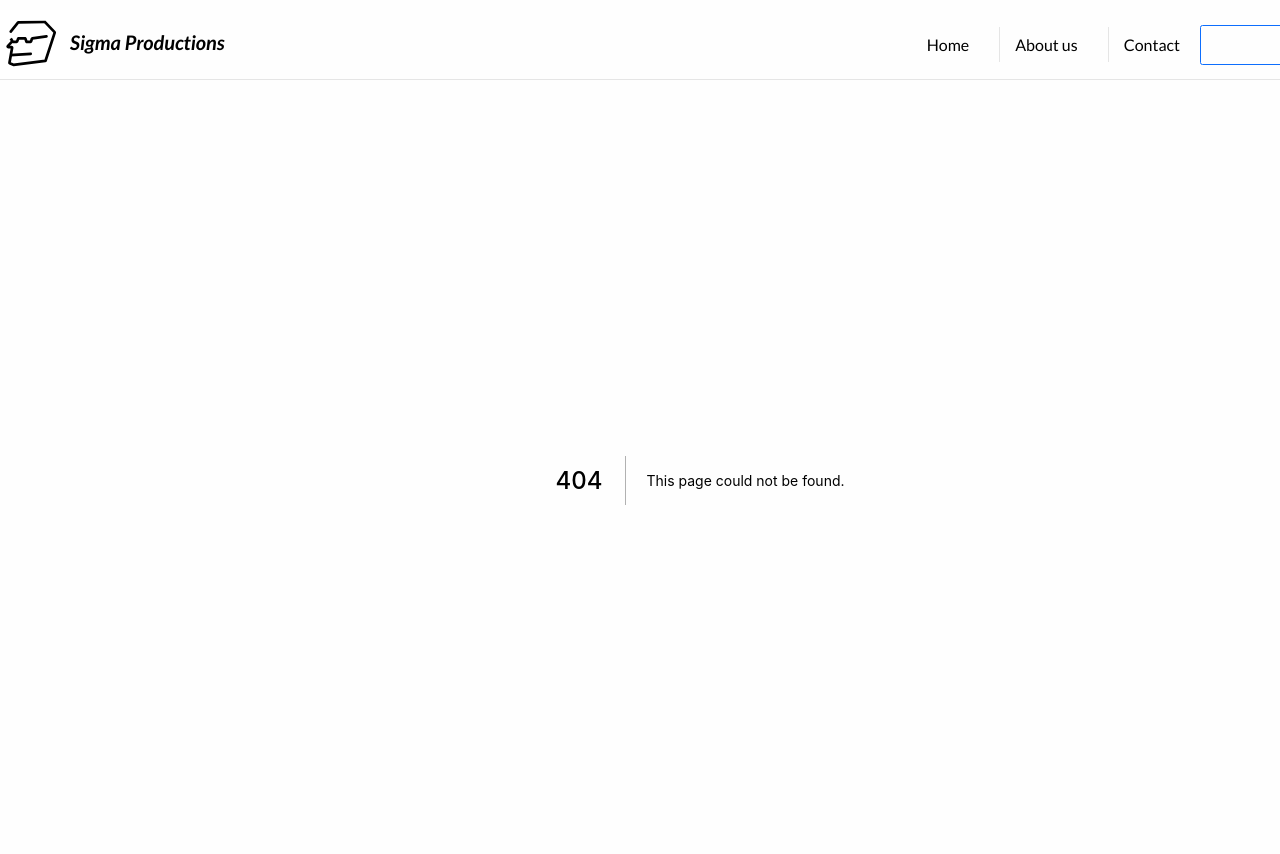
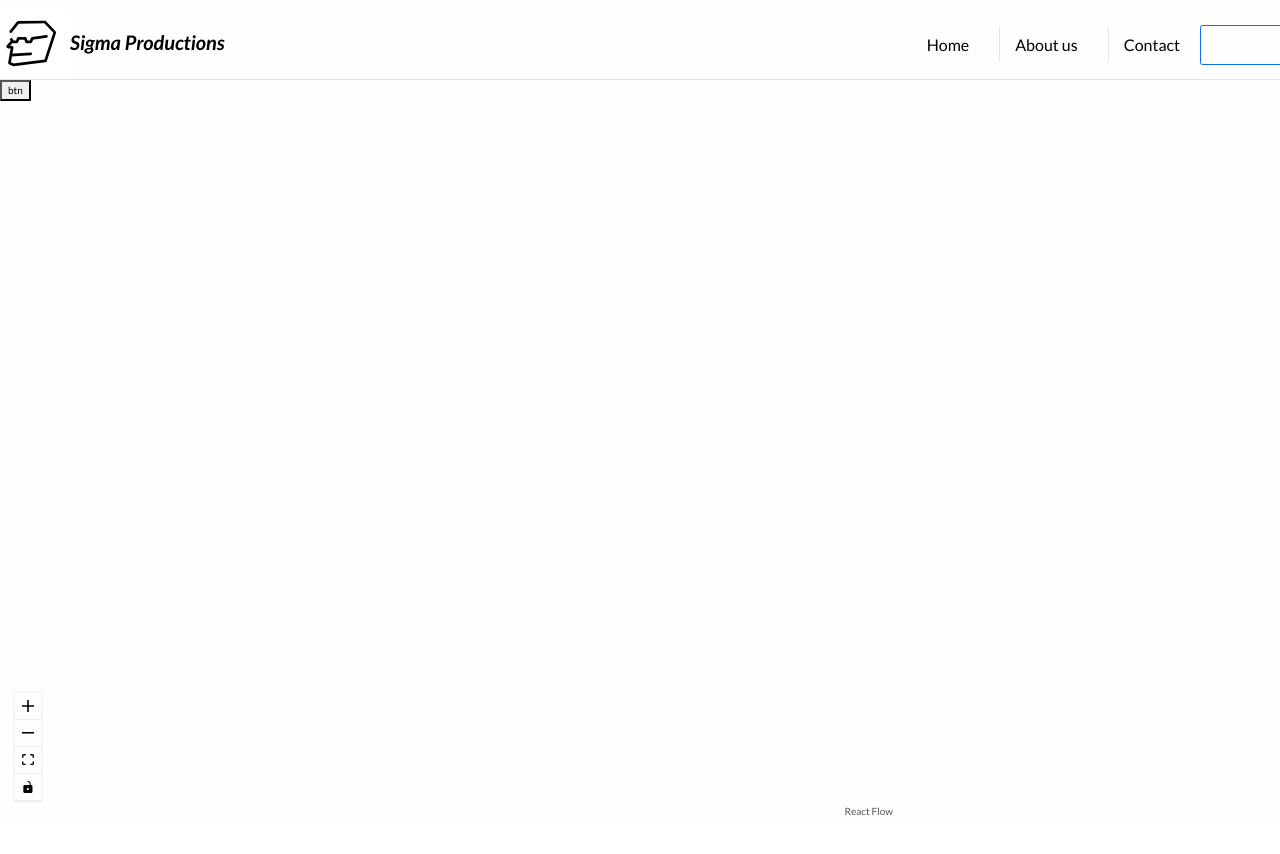
Before and after one commit to SigmaProductions/BPFE-front, a Next.js app: page /Flow in a window 1280 px wide. Before the commit this address had no page. Shown: the top 854 px of the page. After the commit the page ends 821 px from the top, so only its background shows below. Built offline with nearby package versions, Linux system fonts and the light colour scheme.

Commit message:
flowchart working with darg n drop

```diff
--- a/package.json
+++ b/package.json
@@ -19,6 +19,7 @@
     "react": "17.0.2",
     "react-bootstrap": "^2.0.3",
     "react-dom": "17.0.2",
+    "react-flow-renderer": "^9.7.0",
     "styled-components": "^5.3.1"
   },
   "devDependencies": {
--- /dev/null
+++ b/src/Consts/flowEndpoints.js
@@ -0,0 +1,2 @@
+
+export const FlowSave= 'http://localhost:8080/FlowSave'
--- /dev/null
+++ b/src/components/Flow/FlowChart.jsx
@@ -0,0 +1,100 @@
+import axios from 'axios';
+import React, { useState, useRef } from 'react';
+import ReactFlow, {
+    ReactFlowProvider,
+    addEdge,
+    removeElements,
+    Controls,
+} from 'react-flow-renderer';
+import styled from 'styled-components';
+import { FlowSave } from '../../Consts/flowEndpoints';
+
+import Nodes from './Nodes';
+
+const initialElements = [
+  {
+    id: '1',
+    type: 'input',
+    data: { label: 'input node' },
+    position: { x: 250, y: 5 },
+  },
+];
+
+let id = 0;
+const getId = () => `dndnode_${id++}`;
+
+
+export default function FlowChart() {
+    const reactFlowWrapper = useRef(null);
+    const [reactFlowInstance, setReactFlowInstance] = useState(null);
+
+    const [elements, setElements] = useState(initialElements);
+
+    const onElementsRemove = (elementsToRemove) =>
+        setElements((els) => removeElements(elementsToRemove, els));
+    const onConnect = (params) => setElements((els) => addEdge(params, els));
+
+    const onLoad = (_reactFlowInstance) => {
+        if(reactFlowInstance==null) setReactFlowInstance(_reactFlowInstance);
+    }
+    //warning this doesnt work for some reason
+
+    const onDragOver = (event) => {
+        event.preventDefault();
+        event.dataTransfer.dropEffect = 'move';
+    };
+
+    const onDrop = (event) => {
+        event.preventDefault();
+
+        const reactFlowBounds = reactFlowWrapper.current.getBoundingClientRect();
+        const type = event.dataTransfer.getData('application/reactflow');
+        const position = reactFlowInstance.project({
+            x: event.clientX - reactFlowBounds.left,
+            y: event.clientY - reactFlowBounds.top,
+        });
+        const newNode = {
+            id: getId(),
+            type,
+            position,
+            data: { label: `${type} node` },
+        };
+
+        setElements((es) => es.concat(newNode));
+    };
+    const ChartContainer = styled.div`
+    position:relative;
+    `
+
+    const FlowWrapper= styled.div`
+    width:70vw;
+    height:90vh;
+    `
+
+    const SaveButton = styled.button`
+    `;
+
+    async function SaveFlow(){
+            await axios.post(FlowSave, elements);
+
+    }
+    return (
+        <ChartContainer>
+            <SaveButton onClick={SaveFlow}>btn</SaveButton>
+             <ReactFlowProvider>
+            <FlowWrapper ref={reactFlowWrapper}>
+                <ReactFlow elements={elements}
+                    onElementsRemove={onElementsRemove}
+                    onConnect={onConnect}
+                    onDrop={onDrop}
+                    onDragOver={onDragOver}
+                    onLoad={onLoad}
+                    >
+                    <Controls />
+                </ReactFlow>
+            </FlowWrapper>
+            <Nodes />
+            </ReactFlowProvider>
+        </ChartContainer>
+    )
+}
--- /dev/null
+++ b/src/components/Flow/Nodes.jsx
@@ -0,0 +1,34 @@
+
+import React from 'react';
+import styled from 'styled-components';
+
+export default () => {
+  const onDragStart = (event, nodeType) => {
+    event.dataTransfer.setData('application/reactflow', nodeType);
+    event.dataTransfer.effectAllowed = 'move';
+  };
+
+  const Sidebar= styled.div`
+  position: absolute;
+  right: 0;
+  top:0;
+  border: 5px;
+  height:20rem;
+  width:10rem;
+  `
+
+  return (
+    <Sidebar>
+      <div className="description">You can drag these nodes to the pane on the right.</div>
+      <div className="dndnode input" onDragStart={(event) => onDragStart(event, 'input')} draggable>
+        Input Node
+      </div>
+      <div className="dndnode" onDragStart={(event) => onDragStart(event, 'default')} draggable>
+        Default Node
+      </div>
+      <div className="dndnode output" onDragStart={(event) => onDragStart(event, 'output')} draggable>
+        Output Node
+      </div>
+    </Sidebar>
+  );
+};
--- /dev/null
+++ b/src/pages/Flow.js
@@ -0,0 +1,11 @@
+
+import React from 'react'
+import FlowChart from '../components/Flow/FlowChart'
+
+export default function Flow() {
+    return (
+        <div>
+            <FlowChart/>
+        </div>
+    )
+}
```
Also changed, not shown: 1 other file (tests, documents, lock files or other folders).
